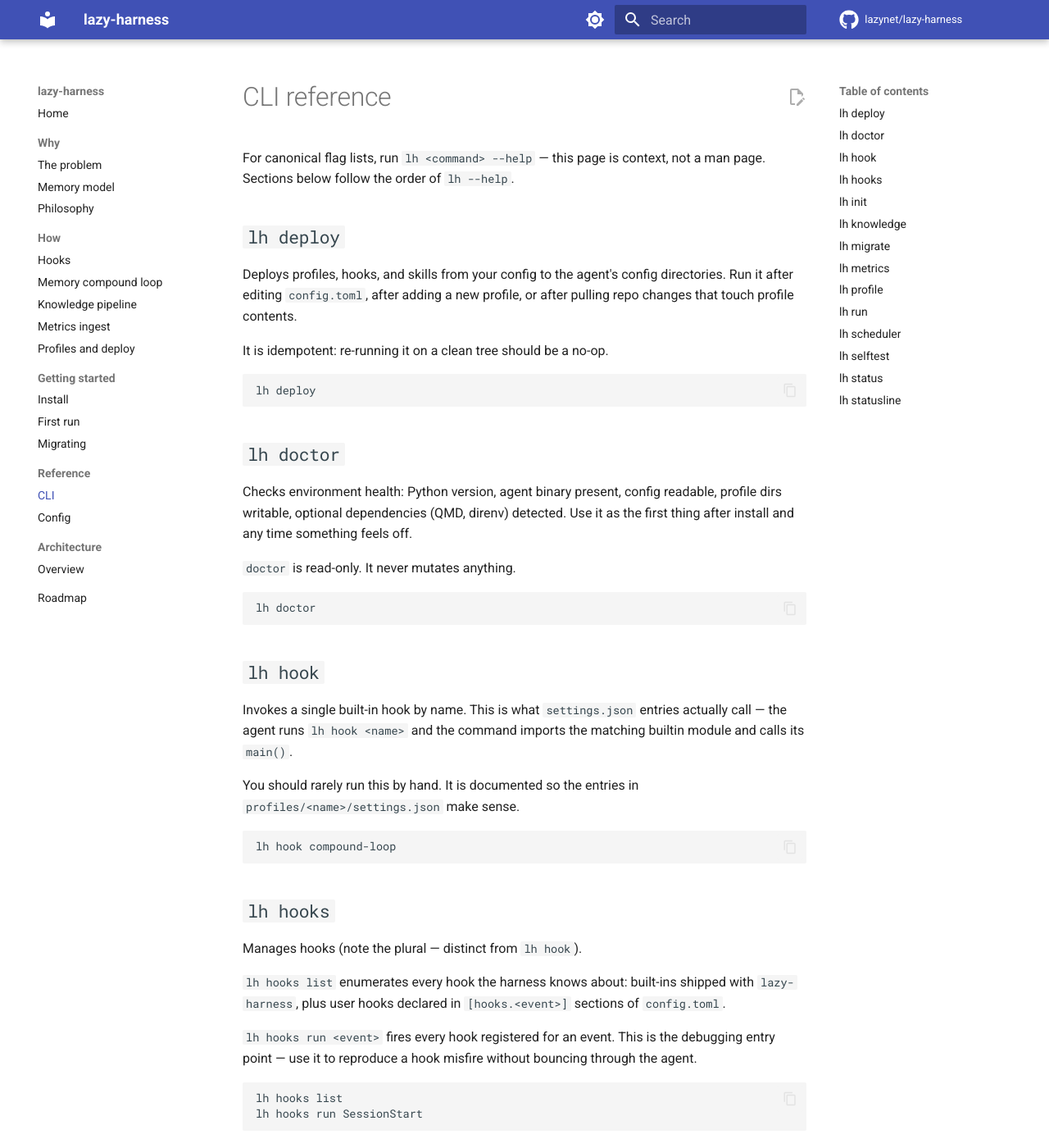
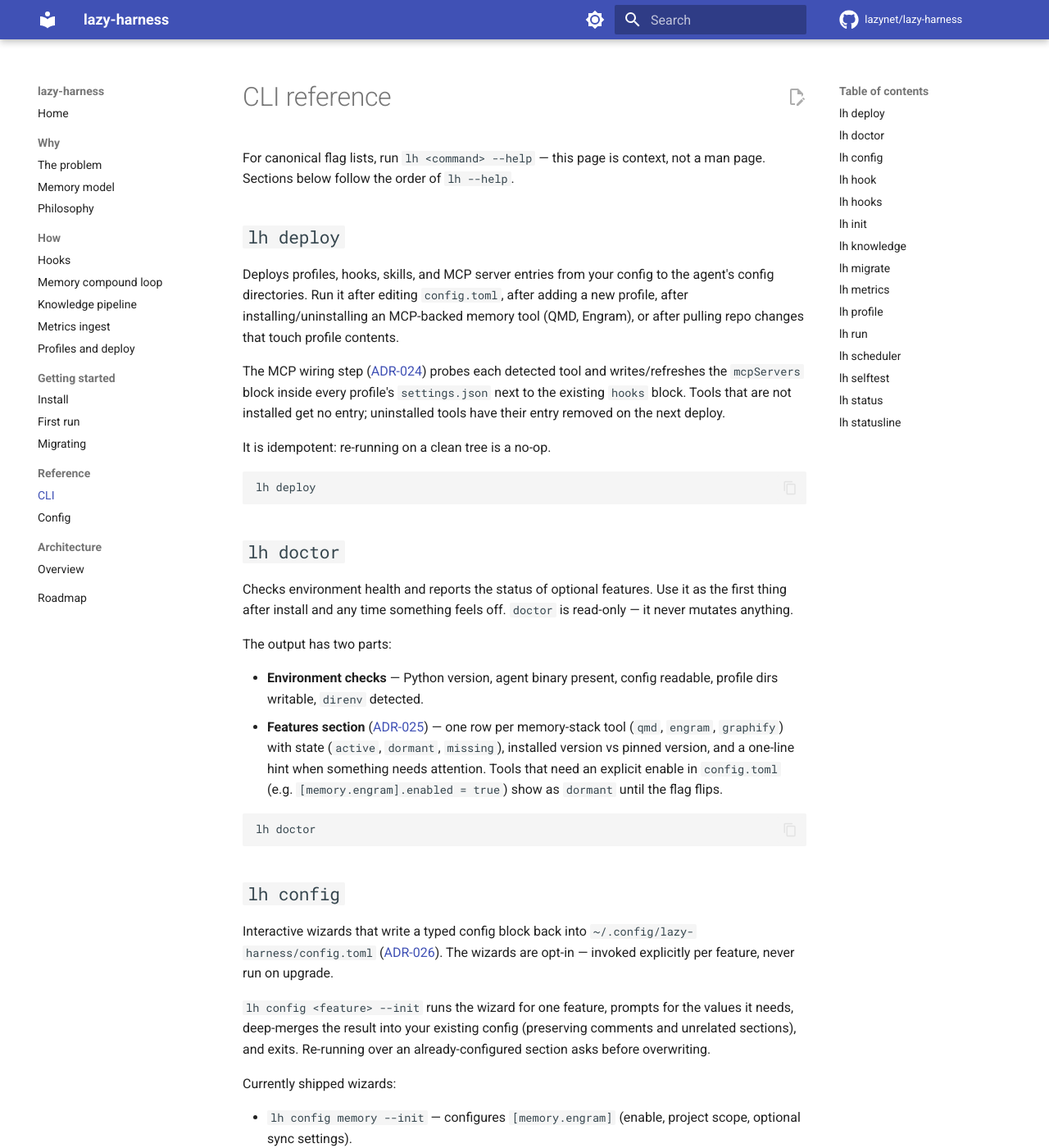
Before and after one commit to lazynet/lazy-harness, an MkDocs documentation site: the page built from docs/reference/cli.md, in a window 1280 px wide and 1400 px high. Shown: the whole window at 82% size. Built offline with MkDocs 1.6.1 and Material for MkDocs 9.7.7, drawn with Linux system fonts in a browser that asks for light colours; comment, search, counter and statistics services are not loaded; some of the changed text lies outside the part shown.

Commit message:
docs: cover lh config wizards, doctor features section, and mcp deploy seam (ADRs 024-026)

````diff
--- a/docs/reference/cli.md
+++ b/docs/reference/cli.md
@@ -4,9 +4,11 @@ For canonical flag lists, run `lh <command> --help` — this page is context, no
 
 ## `lh deploy`
 
-Deploys profiles, hooks, and skills from your config to the agent's config directories. Run it after editing `config.toml`, after adding a new profile, or after pulling repo changes that touch profile contents.
+Deploys profiles, hooks, skills, and MCP server entries from your config to the agent's config directories. Run it after editing `config.toml`, after adding a new profile, after installing/uninstalling an MCP-backed memory tool (QMD, Engram), or after pulling repo changes that touch profile contents.
 
-It is idempotent: re-running it on a clean tree should be a no-op.
+The MCP wiring step ([ADR-024](https://github.com/lazynet/lazy-harness/blob/main/specs/adrs/024-mcp-server-orchestration.md)) probes each detected tool and writes/refreshes the `mcpServers` block inside every profile's `settings.json` next to the existing `hooks` block. Tools that are not installed get no entry; uninstalled tools have their entry removed on the next deploy.
+
+It is idempotent: re-running on a clean tree is a no-op.
 
 ```bash
 lh deploy
@@ -14,12 +16,31 @@ lh deploy
 
 ## `lh doctor`
 
-Checks environment health: Python version, agent binary present, config readable, profile dirs writable, optional dependencies (QMD, direnv) detected. Use it as the first thing after install and any time something feels off.
+Checks environment health and reports the status of optional features. Use it as the first thing after install and any time something feels off. `doctor` is read-only — it never mutates anything.
 
-`doctor` is read-only. It never mutates anything.
+The output has two parts:
+
+- **Environment checks** — Python version, agent binary present, config readable, profile dirs writable, `direnv` detected.
+- **Features section** ([ADR-025](https://github.com/lazynet/lazy-harness/blob/main/specs/adrs/025-doctor-features-section.md)) — one row per memory-stack tool (`qmd`, `engram`, `graphify`) with state (`active`, `dormant`, `missing`), installed version vs pinned version, and a one-line hint when something needs attention. Tools that need an explicit enable in `config.toml` (e.g. `[memory.engram].enabled = true`) show as `dormant` until the flag flips.
 
 ```bash
 lh doctor
+```
+
+## `lh config`
+
+Interactive wizards that write a typed config block back into `~/.config/lazy-harness/config.toml` ([ADR-026](https://github.com/lazynet/lazy-harness/blob/main/specs/adrs/026-config-wizards.md)). The wizards are opt-in — invoked explicitly per feature, never run on upgrade.
+
+`lh config <feature> --init` runs the wizard for one feature, prompts for the values it needs, deep-merges the result into your existing config (preserving comments and unrelated sections), and exits. Re-running over an already-configured section asks before overwriting.
+
+Currently shipped wizards:
+
+- `lh config memory --init` — configures `[memory.engram]` (enable, project scope, optional sync settings).
+- `lh config knowledge --init` — configures `[knowledge]` (path, sessions/learnings subdirs, search engine, structure backend).
+
+```bash
+lh config memory --init
+lh config knowledge --init
 ```
 
 ## `lh hook`
````
Also changed, not shown: docs/architecture/overview.md (+4 -3 lines).
